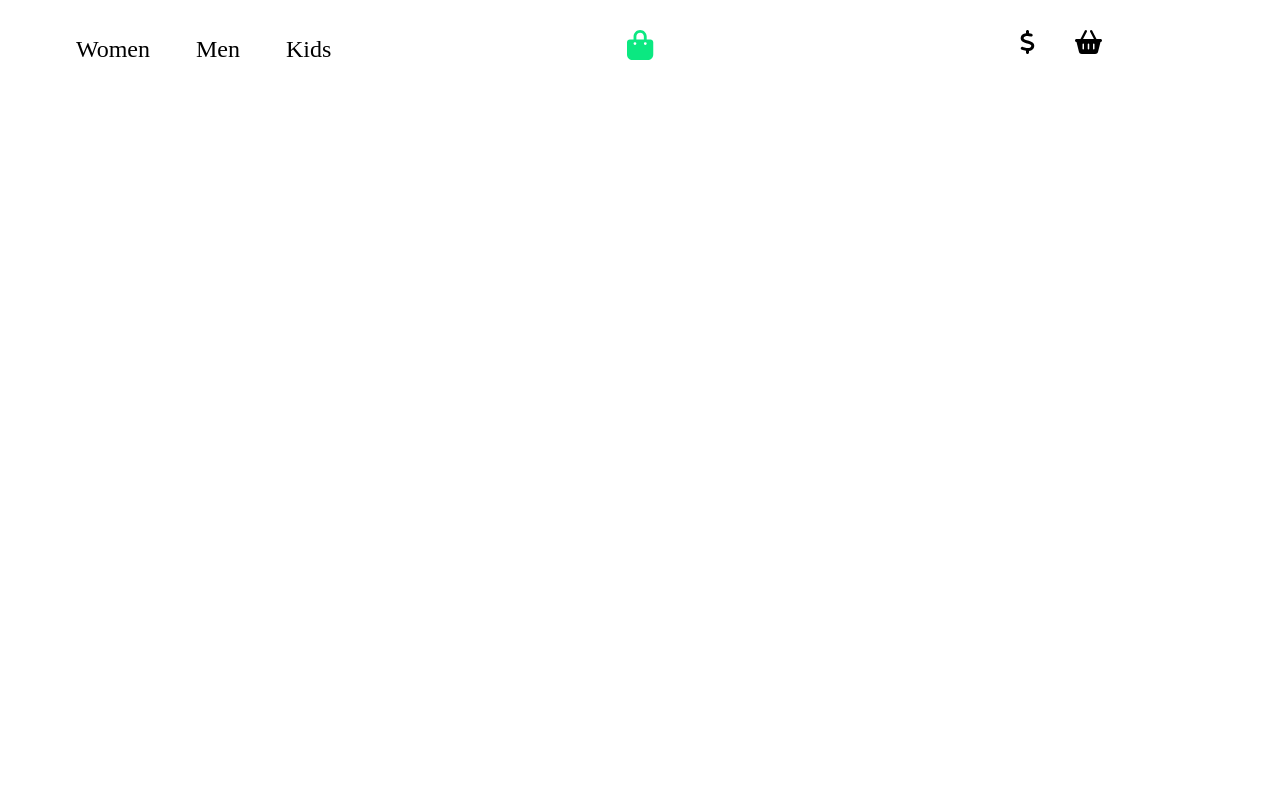
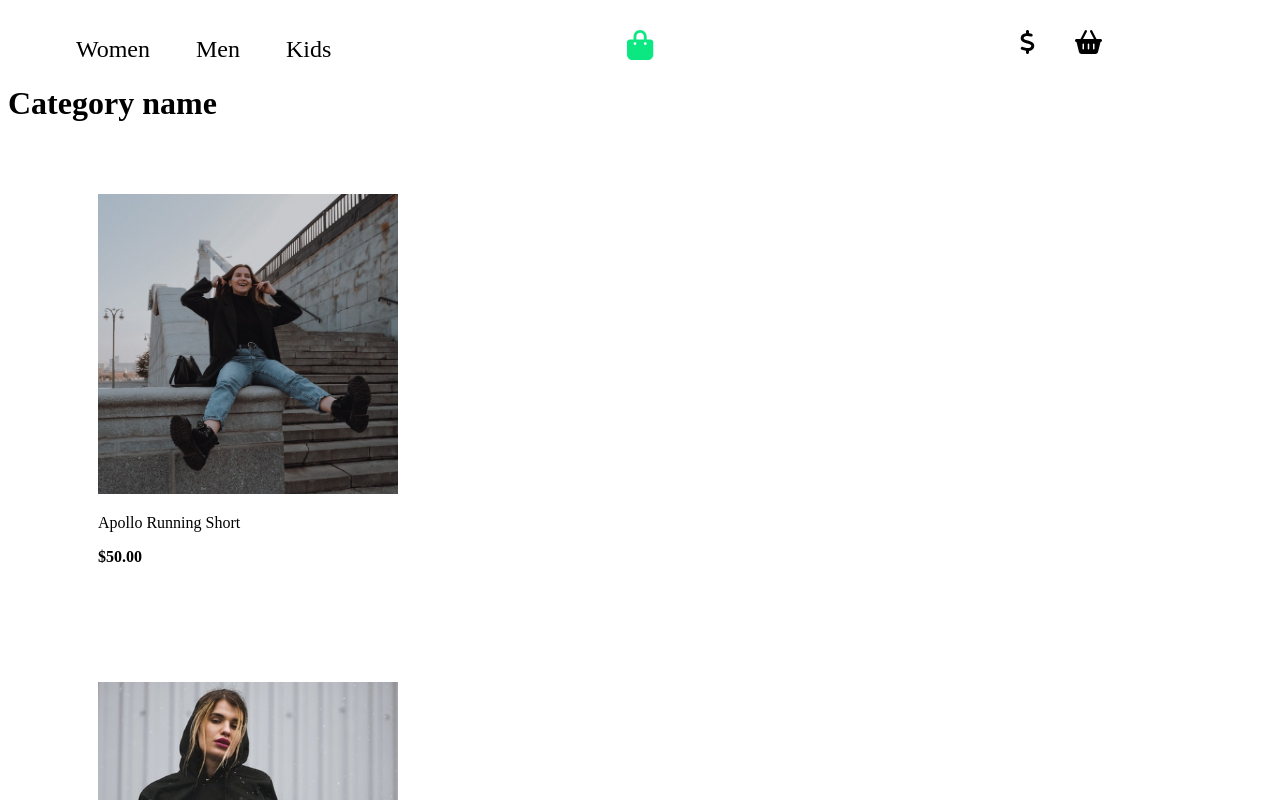
Before and after one commit to mkusztal/react-shop-test, a React (Create React App) app: page / in a window 1280 px wide. Shown: the top 800 px of the page. Built offline with nearby package versions, Linux system fonts and the light colour scheme.

Commit message:
Design of product

```diff
--- a/src/App.js
+++ b/src/App.js
@@ -1,10 +1,11 @@
 import Header from './components/views/Header/Header';
+import Products from './components/views/Products/Products';
 
 const App = () => {
   return (
     <div className="App">
       <Header />
-
+      <Products />
     </div>
   );
 };
--- /dev/null
+++ b/src/components/features/Product/Product.js
@@ -0,0 +1,18 @@
+import styles from './Product.module.scss';
+const Product = ({ image, name, price }) => {
+  return (
+    <div className={styles.box}>
+      <div className={styles.card}>
+        <img className={styles.image} src={image} alt="product" />
+      </div>
+      <div>
+        <p>{name}</p>
+        <p>
+          <b>${price}.00</b>
+        </p>
+      </div>
+    </div>
+  );
+};
+
+export default Product;
--- /dev/null
+++ b/src/components/features/Product/Product.module.scss
@@ -0,0 +1,11 @@
+.box {
+  padding: 50px;
+
+  .card {
+    .image {
+      height: 300px;
+      width: 300px;
+      object-fit: cover;
+    }
+  }
+}
--- a/src/components/views/Header/Header.js
+++ b/src/components/views/Header/Header.js
@@ -1,7 +1,6 @@
 import { useSelector } from 'react-redux';
 import { getCategories } from '../../../redux/categoryReducer';
 import { FontAwesomeIcon } from '@fortawesome/react-fontawesome';
-import { useState } from 'react';
 import {
   faShoppingBag,
   faDollarSign,
--- a/src/components/views/Products/Products.js
+++ b/src/components/views/Products/Products.js
@@ -1,20 +1,23 @@
 import { useSelector } from 'react-redux';
-import { getCategories } from '../../../redux/categoryReducer';
+//import { getCategories } from '../../../redux/categoryReducer';
 import { getProducts } from '../../../redux/productReducer';
 
+import Product from '../../features/Product/Product';
+import styles from './Products.module.scss';
 const Products = () => {
-  const categories = useSelector(getCategories);
   const products = useSelector(getProducts);
 
   return (
     <div>
-      <h1></h1>
-      <div className={styles.menu}>
+      <div>
+        <h1>Category name</h1>
+      </div>
+      <div className={styles.box}>
         <ul>
-          {products.map((categories) => (
-            <li key={categories}>
-              <a className={styles.text}>{categories}</a>
-            </li>
+          {products.map((product) => (
+            <div className={styles.card}>
+              <Product {...product} />
+            </div>
           ))}
         </ul>
       </div>
```
Also changed, not shown: src/components/views/Products/Products.module.scss (added).
